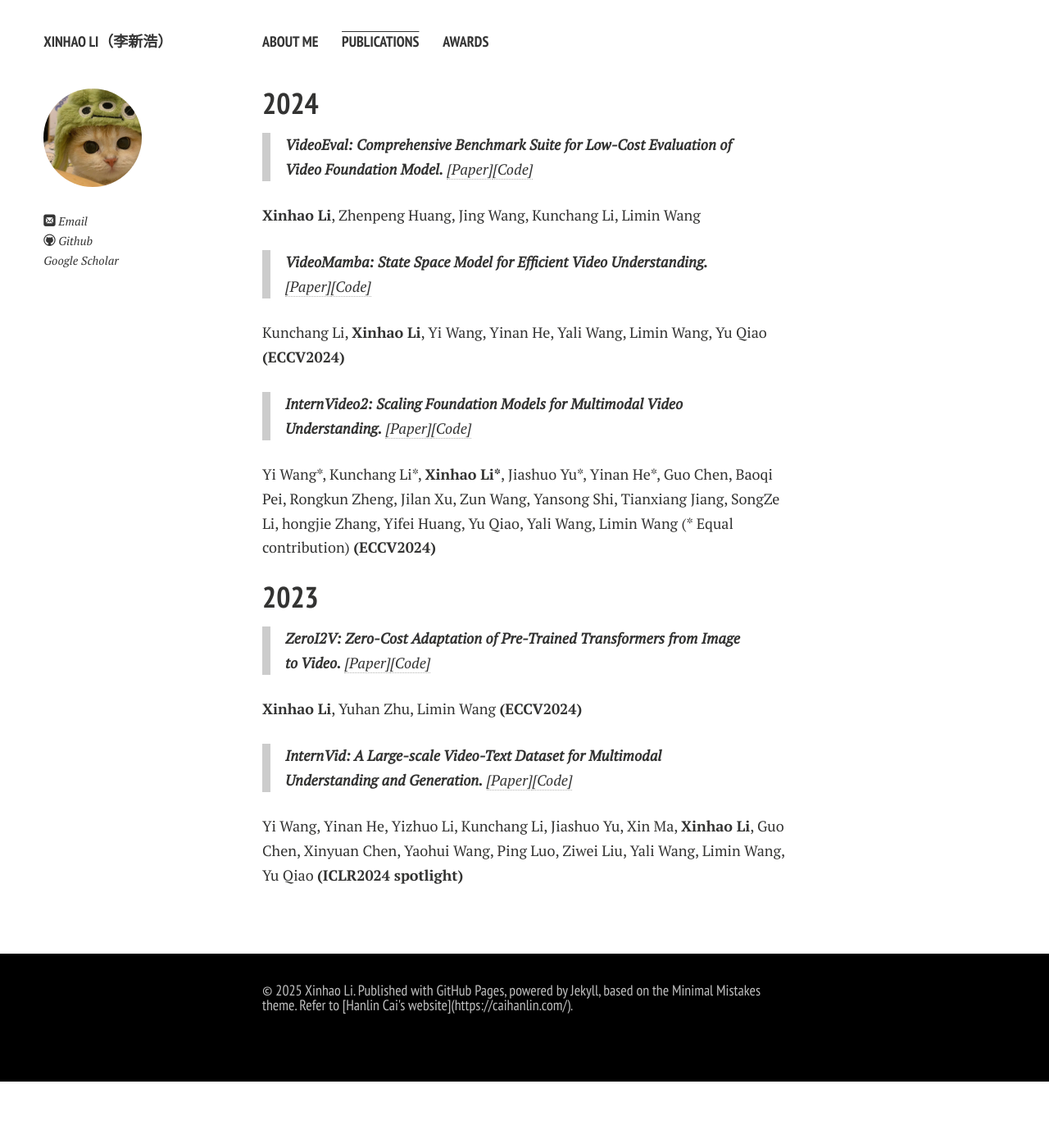
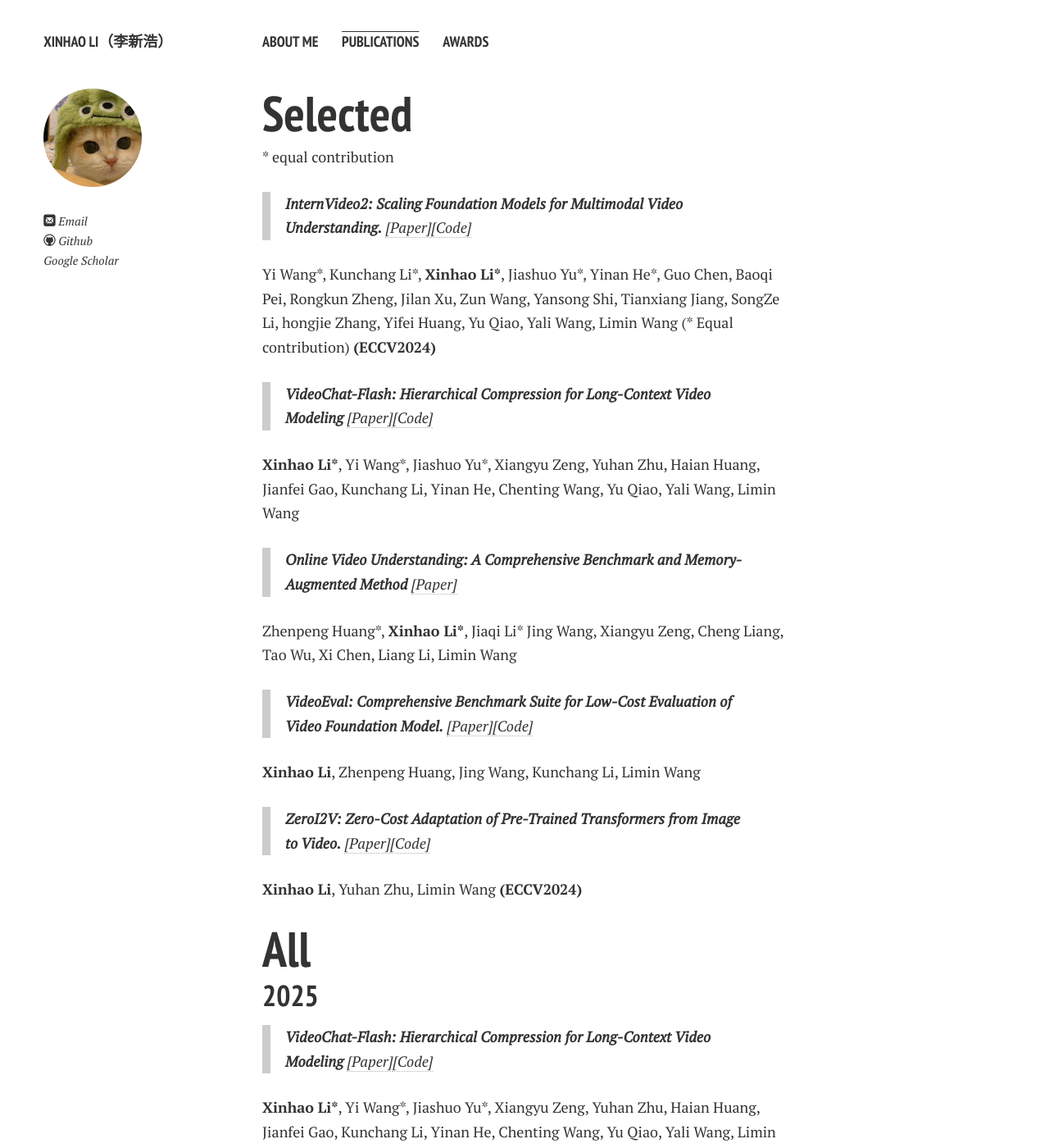
Before and after one commit to leexinhao/leexinhao.github.io, a Jekyll site: the page built from publications.md, in a window 1280 px wide and 1400 px high. Shown: the whole window at 82% size. Built offline with Jekyll 4.4.1, drawn with Linux system fonts in a browser that asks for light colours; nearby versions of some CDN libraries; comment, search, counter and statistics services are not loaded; a style sheet for code colours, icons or effects is not loaded; some of the changed text lies outside the part shown.

Commit message:
update publication

```diff
--- a/publications.md
+++ b/publications.md
@@ -4,6 +4,54 @@ permalink: /publications/index.html
 title: Publications
 ---
 
+
+# Selected
+\* equal contribution
+
+> ***InternVideo2: Scaling Foundation Models for Multimodal Video Understanding.*** [[Paper]](https://arxiv.org/pdf/2403.15377.pdf)[[Code]](https://github.com/OpenGVLab/InternVideo/tree/main/InternVideo2)
+
+Yi Wang\*, Kunchang Li\*, **Xinhao Li\***, Jiashuo Yu\*, Yinan He\*, Guo Chen, Baoqi Pei, Rongkun Zheng, Jilan Xu, Zun Wang, Yansong Shi, Tianxiang Jiang, SongZe Li, hongjie Zhang, Yifei Huang, Yu Qiao, Yali Wang, Limin Wang (\* Equal contribution) **(ECCV2024)**
+
+> ***VideoChat-Flash: Hierarchical Compression for Long-Context Video Modeling*** [[Paper]](https://arxiv.org/abs/2501.00574)[[Code]](https://github.com/OpenGVLab/VideoChat-Flash)
+
+**Xinhao Li\***, Yi Wang\*, Jiashuo Yu\*, Xiangyu Zeng, Yuhan Zhu, Haian Huang, Jianfei Gao, Kunchang Li, Yinan He, Chenting Wang, Yu Qiao, Yali Wang, Limin Wang
+
+
+
+> ***Online Video Understanding: A Comprehensive Benchmark and Memory-Augmented Method*** [[Paper]](https://arxiv.org/abs/2501.00584v1)
+
+Zhenpeng Huang\*, **Xinhao Li\***, Jiaqi Li\* Jing Wang, Xiangyu Zeng, Cheng Liang, Tao Wu, Xi Chen, Liang Li, Limin Wang
+
+> ***VideoEval: Comprehensive Benchmark Suite for Low-Cost Evaluation of Video Foundation Model.*** [[Paper]](https://arxiv.org/abs/2407.06491)[[Code]](https://github.com/leexinhao/VideoEval)
+
+**Xinhao Li**, Zhenpeng Huang, Jing Wang, Kunchang Li, Limin Wang
+
+> ***ZeroI2V: Zero-Cost Adaptation of Pre-Trained Transformers from Image to Video.*** [[Paper]](https://arxiv.org/abs/2310.01324)[[Code]](https://github.com/leexinhao/ZeroI2V)
+
+**Xinhao Li**, Yuhan Zhu, Limin Wang **(ECCV2024)**
+
+
+# All
+
+## 2025
+
+> ***VideoChat-Flash: Hierarchical Compression for Long-Context Video Modeling*** [[Paper]](https://arxiv.org/abs/2501.00574)[[Code]](https://github.com/OpenGVLab/VideoChat-Flash)
+
+**Xinhao Li\***, Yi Wang\*, Jiashuo Yu\*, Xiangyu Zeng, Yuhan Zhu, Haian Huang, Jianfei Gao, Kunchang Li, Yinan He, Chenting Wang, Yu Qiao, Yali Wang, Limin Wang
+
+
+> ***Online Video Understanding: A Comprehensive Benchmark and Memory-Augmented Method*** [[Paper]](https://arxiv.org/abs/2501.00584v1)
+
+Zhenpeng Huang\*, **Xinhao Li\***, Jiaqi Li\* Jing Wang, Xiangyu Zeng, Cheng Liang, Tao Wu, Xi Chen, Liang Li, Limin Wang
+
+
+> ***Task Preference Optimization: Improving Multimodal Large Language Models with Vision Task Alignment.*** [[Paper]](https://arxiv.org/abs/2412.19326)[[Code]](https://github.com/OpenGVLab/TPO)
+
+Ziang Yan, Zhilin Li, Yinan He, Chenting Wang, Kunchang Li, **Xinhao Li**, Xiangyu Zeng, Zilei Wang, Yali Wang, Yu Qiao, Limin Wang, Yi Wang
+
+> ***Fine-grained Video-Text Retrieval: A New Benchmark and Method*** [[Paper]](https://arxiv.org/pdf/2501.00513)
+
+Yifan Xu, **Xinhao Li**, Yichun Yang, Rui Huang, Limin Wang
 ## 2024
 
 > ***VideoEval: Comprehensive Benchmark Suite for Low-Cost Evaluation of Video Foundation Model.*** [[Paper]](https://arxiv.org/abs/2407.06491)[[Code]](https://github.com/leexinhao/VideoEval)
@@ -18,6 +66,10 @@ Kunchang Li, **Xinhao Li**, Yi Wang, Yinan He, Yali Wang, Limin Wang, Yu Qiao **
 
 Yi Wang\*, Kunchang Li\*, **Xinhao Li\***, Jiashuo Yu\*, Yinan He\*, Guo Chen, Baoqi Pei, Rongkun Zheng, Jilan Xu, Zun Wang, Yansong Shi, Tianxiang Jiang, SongZe Li, hongjie Zhang, Yifei Huang, Yu Qiao, Yali Wang, Limin Wang (\* Equal contribution) **(ECCV2024)**
 
+> ***TimeSuite: Improving MLLMs for Long Video Understanding via Grounded Tuning.*** [[Paper]](https://arxiv.org/abs/2410.19702)
+
+Xiangyu Zeng, Kunchang Li, Chenting Wang, **Xinhao Li**, Tianxiang Jiang, Ziang Yan, Songze Li, Yansong Shi, Zhengrong Yue, Yi Wang, Yali Wang, Yu Qiao, Limin Wang
+
 ## 2023
 
 > ***ZeroI2V: Zero-Cost Adaptation of Pre-Trained Transformers from Image to Video.*** [[Paper]](https://arxiv.org/abs/2310.01324)[[Code]](https://github.com/leexinhao/ZeroI2V)
```
Also changed, not shown: blogs/hello.md (deleted, +0 -11 lines), index.md (+4 -3 lines).
